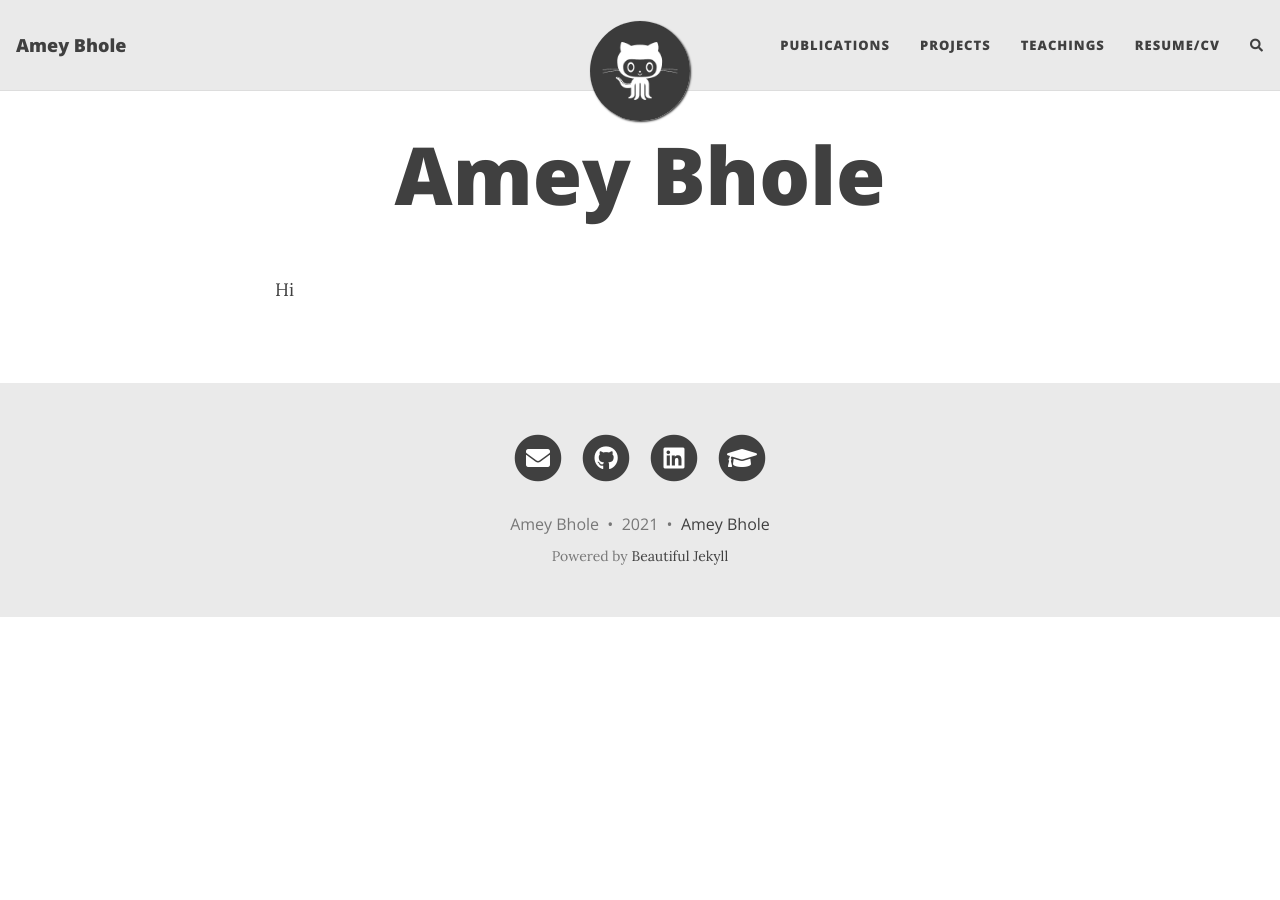
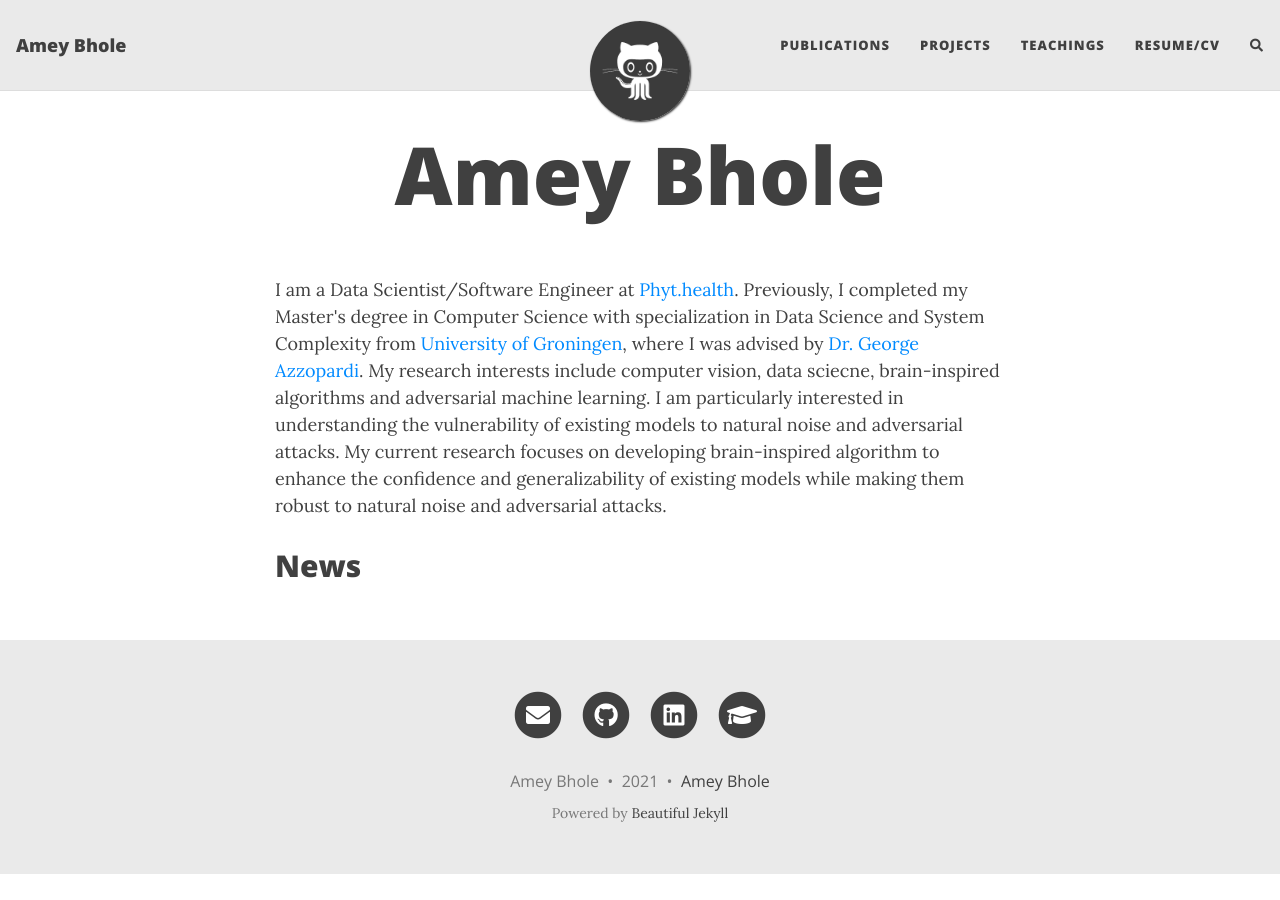
Before and after one commit to ameybhole/ameybhole.github.io, a Jekyll site: the page built from index.md, in a window 1280 px wide. Built offline with Jekyll 4.4.1, drawn with Linux system fonts in a browser that asks for light colours; nearby versions of some CDN libraries; comment, search, counter and statistics services are not loaded.

Commit message:
Update index.md

```diff
--- a/index.md
+++ b/index.md
@@ -6,6 +6,8 @@ meta-title: About me
 <div id="aboutme-section">
 
 <p class="about-text">
-Hi
+I am a Data Scientist/Software Engineer at <a target="_blank" href="https://phyt.health/"> Phyt.health</a>. Previously, I completed my Master's degree in Computer Science with specialization in Data Science and System Complexity from <a target="_blank" href="https://www.rug.nl/masters/computing-science/?lang=en"> University of Groningen</a>, where I was advised by <a target="_blank" href="http://www.cs.rug.nl/~george/"> Dr. George Azzopardi</a>. My research interests include computer vision, data sciecne, brain-inspired algorithms and adversarial machine learning. I am particularly interested in understanding the vulnerability of existing models to natural noise and adversarial attacks. My current research focuses on developing brain-inspired algorithm to enhance the confidence and generalizability of existing models while making them robust to natural noise and adversarial attacks.
 </p>
 </div>
+
+## News
```
